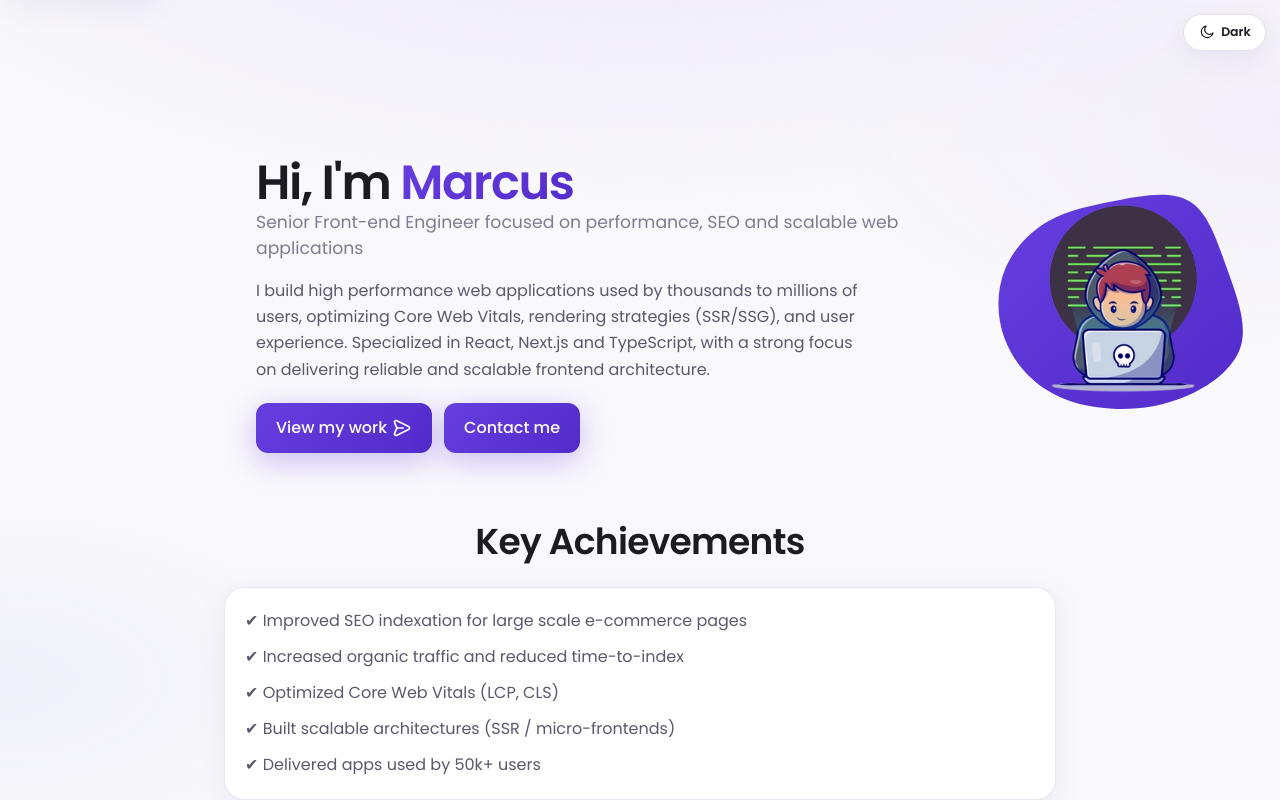
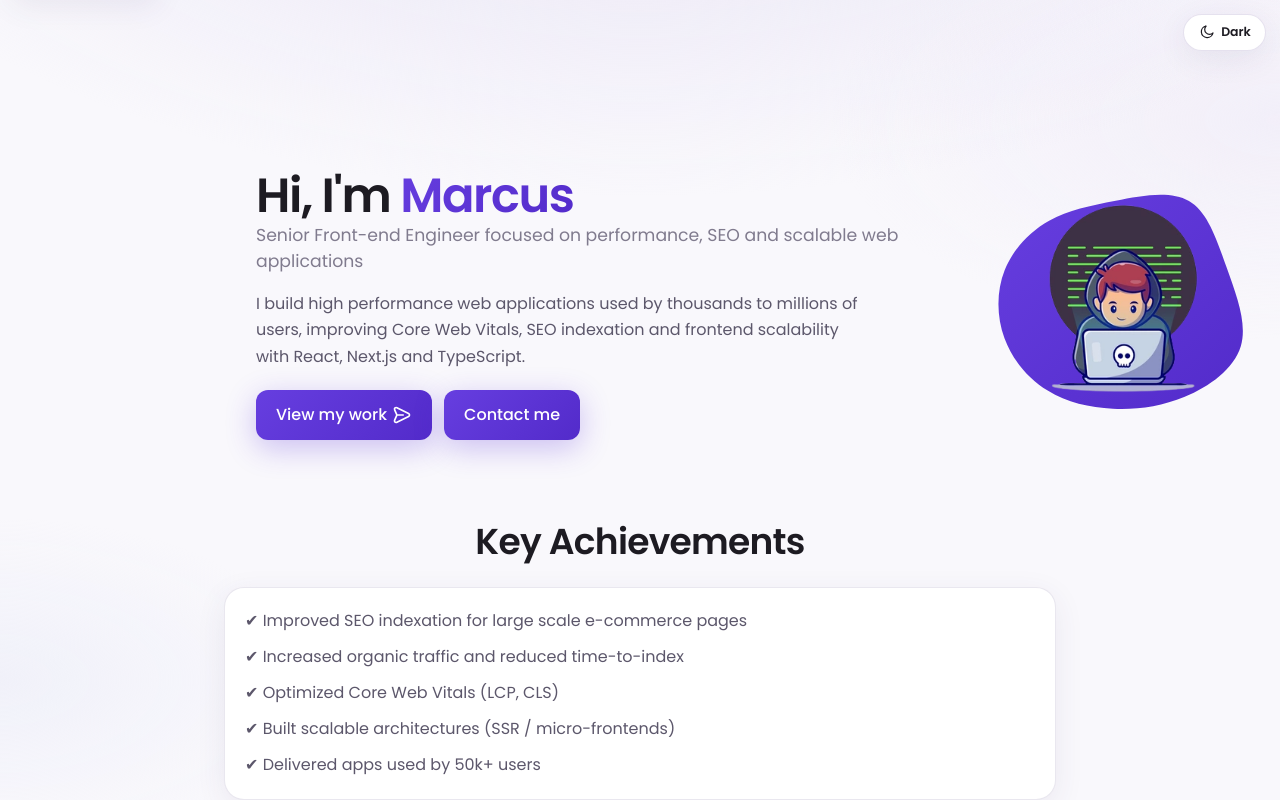
Before and after one commit to marcusplech/web_portfolio, a Next.js app: page / in a window 1280 px wide. Shown: the top 800 px of the page. Built offline with nearby package versions, Linux system fonts and the light colour scheme.

Commit message:
fix: update site description for improved clarity and SEO focus

```diff
--- a/src/content/site.ts
+++ b/src/content/site.ts
@@ -4,7 +4,7 @@ export const siteTagline =
   'Senior Front-end Engineer focused on performance, SEO and scalable web applications';
 
 export const siteDescription =
-  'I build high performance web applications used by thousands to millions of users, optimizing Core Web Vitals, rendering strategies (SSR/SSG), and user experience. Specialized in React, Next.js and TypeScript, with a strong focus on delivering reliable and scalable frontend architecture.';
+  'I build high performance web applications used by thousands to millions of users, improving Core Web Vitals, SEO indexation and frontend scalability with React, Next.js and TypeScript.';
 
 export const contactLinks = {
   email: 'mailto:mplechdev@gmail.com',
```
